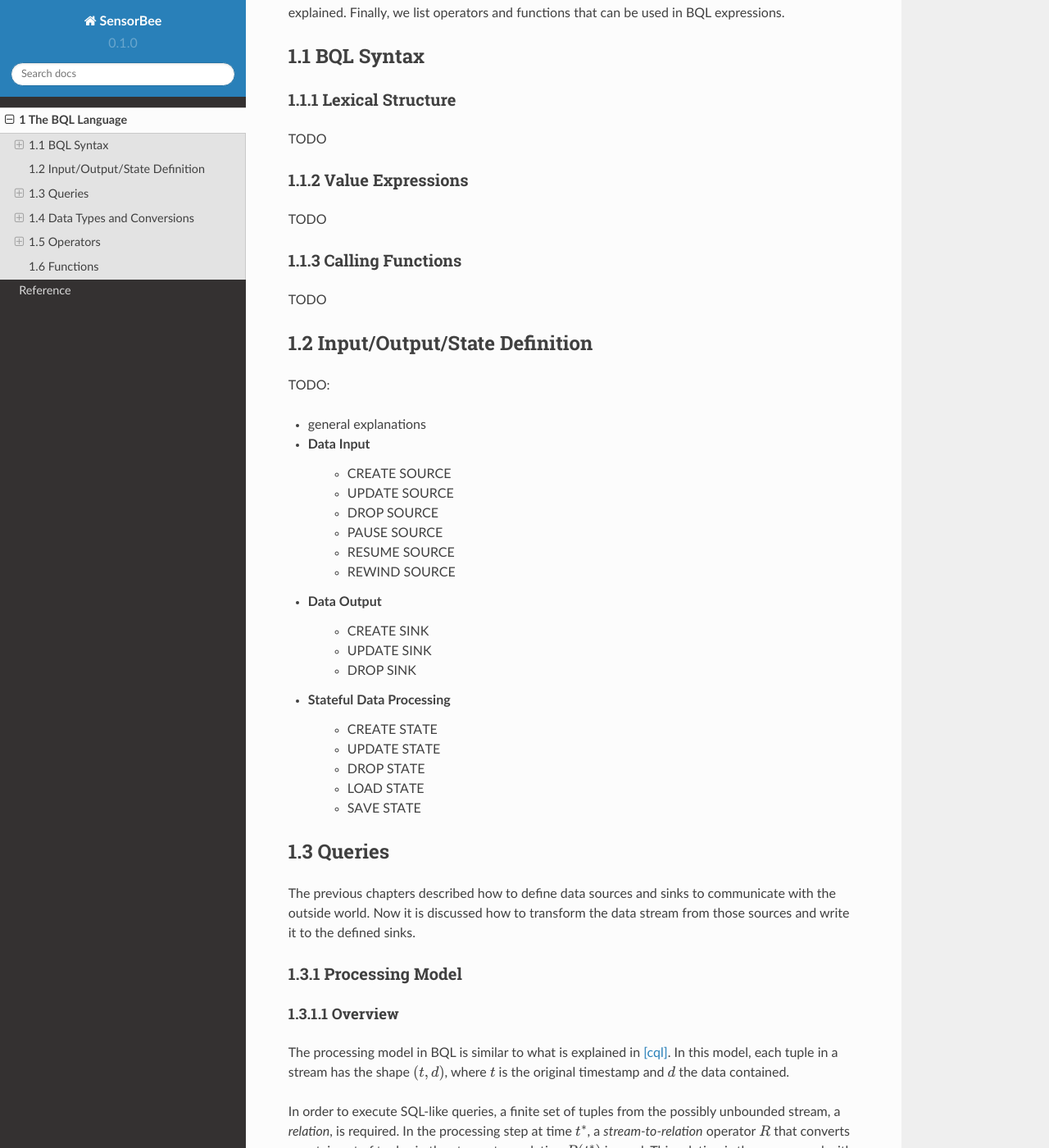
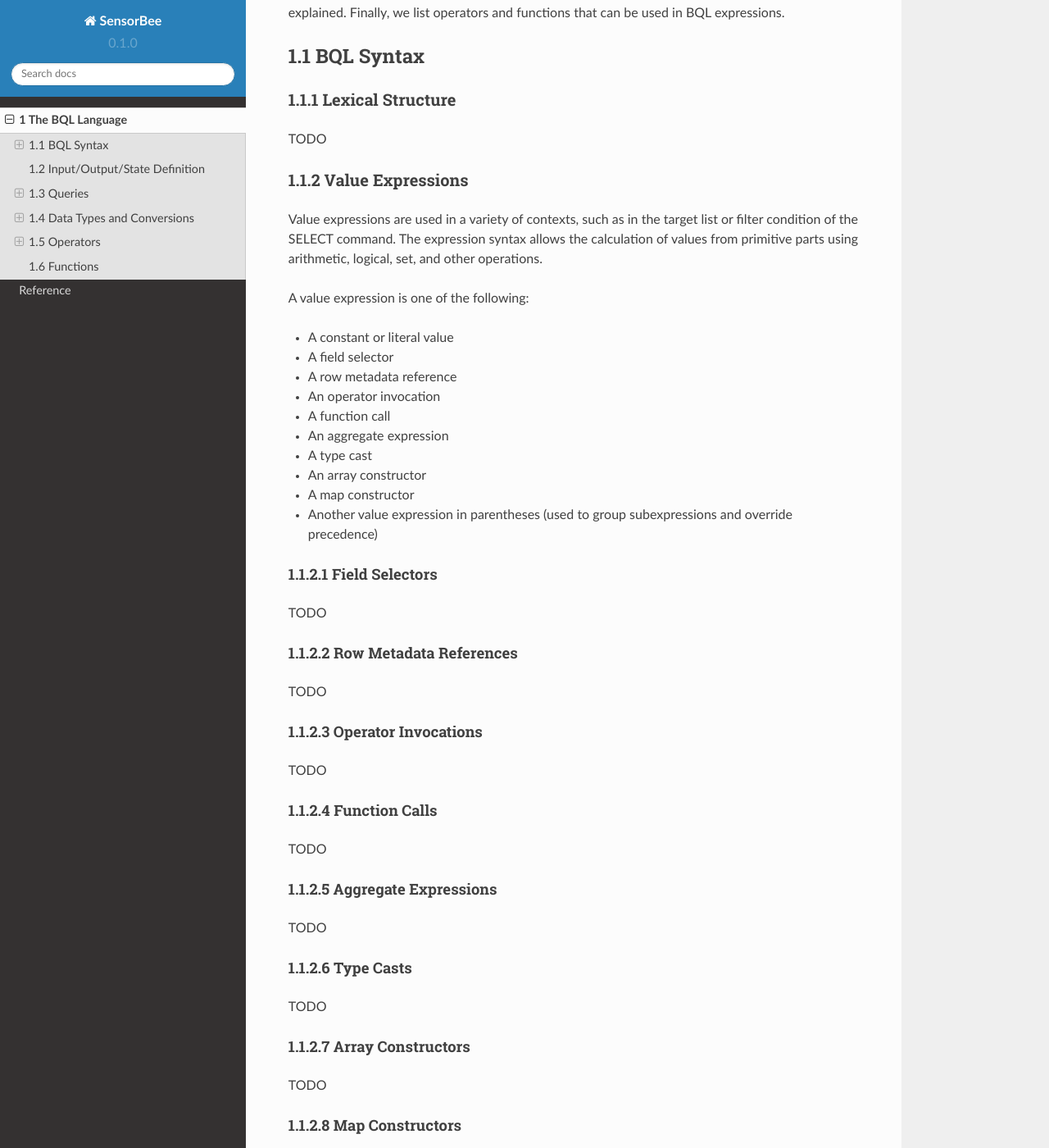
Before and after one commit to sensorbee/docs, a Sphinx documentation site: the page built from source/bql.rst, in a window 1280 px wide and 1400 px high, scrolled down 228 px. Shown: the whole window at 82% size. Built offline with Sphinx 7.4.7 and the Read the Docs theme 2.0.0, drawn with Linux system fonts in a browser that asks for light colours; some of the changed text lies outside the part shown.

Commit message:
add structure to "Value Expressions" section

```diff
--- a/source/bql/queries.rst
+++ b/source/bql/queries.rst
@@ -332,9 +332,10 @@ As in SQL, the select list contains a number of comma-separated expressions::
 
     SELECT emit_operator expression [, expression] [...] FROM ...
 
-In SQL, tables are strictly organized in "rows" and "columns" and the basic building blocks for non-constant expressions are column names.
+In general, items of a select list can be arbitrary `Value Expressions`_.
+In SQL, tables are strictly organized in "rows" and "columns" and the most important elements in such expressions are therefore column references.
 
-In BQL, each input tuple can be considered a "row", but the data can also be unstructured.
+In BQL, each input tuple can be considered a "row", but the data can also be unstructured and the notion of a "column" is not sufficient.
 Therefore, BQL uses `JSON Path <http://goessner.net/articles/JsonPath/>`_ to address data in each row.
 If only one table is used in the ``FROM`` clause and only top-level keys of each JSON-like row are referenced, the BQL select list looks the same as in SQL::
 
@@ -346,9 +347,7 @@ However, JSON Path allows to access nested elements as well::
     SELECT RSTREAM a.foo.bar FROM input [RANGE 1 TUPLES];
 
 If the input data has the form ``{"a": {"foo": {"bar": 7}}}``, then the output will be ``{"col_1": 7}``.
-(See paragraph `Column Labels`_ below for details on output key naming, and the section `TODO: JSON Path in BQL`_ for details about the available syntax for JSON Path expressions.)
-
-In general, items of a select list can be arbitrary `TODO: BQL Value Expressions`_.
+(See paragraph `Column Labels`_ below for details on output key naming, and the section `Field Selectors`_ for details about the available syntax for JSON Path expressions.)
 
 
 Table Prefixes
--- a/source/bql/syntax.rst
+++ b/source/bql/syntax.rst
@@ -7,10 +7,80 @@ Lexical Structure
 
 TODO
 
+
 Value Expressions
 =================
 
+Value expressions are used in a variety of contexts, such as in the target list or filter condition of the SELECT command.
+The expression syntax allows the calculation of values from primitive parts using arithmetic, logical, set, and other operations.
+
+A value expression is one of the following:
+
+- A constant or literal value
+- A field selector
+- A row metadata reference
+- An operator invocation
+- A function call
+- An aggregate expression
+- A type cast
+- An array constructor
+- A map constructor
+- Another value expression in parentheses (used to group subexpressions and override precedence)
+
+
+Field Selectors
+---------------
+
 TODO
+
+
+Row Metadata References
+-----------------------
+
+TODO
+
+
+Operator Invocations
+--------------------
+
+TODO
+
+
+Function Calls
+--------------
+
+TODO
+
+
+Aggregate Expressions
+---------------------
+
+TODO
+
+
+Type Casts
+----------
+
+TODO
+
+
+Array Constructors
+------------------
+
+TODO
+
+
+Map Constructors
+----------------
+
+TODO
+
+
+Expression Evaluation Rules
+---------------------------
+
+TODO
+
 
 Calling Functions
 =================
```
